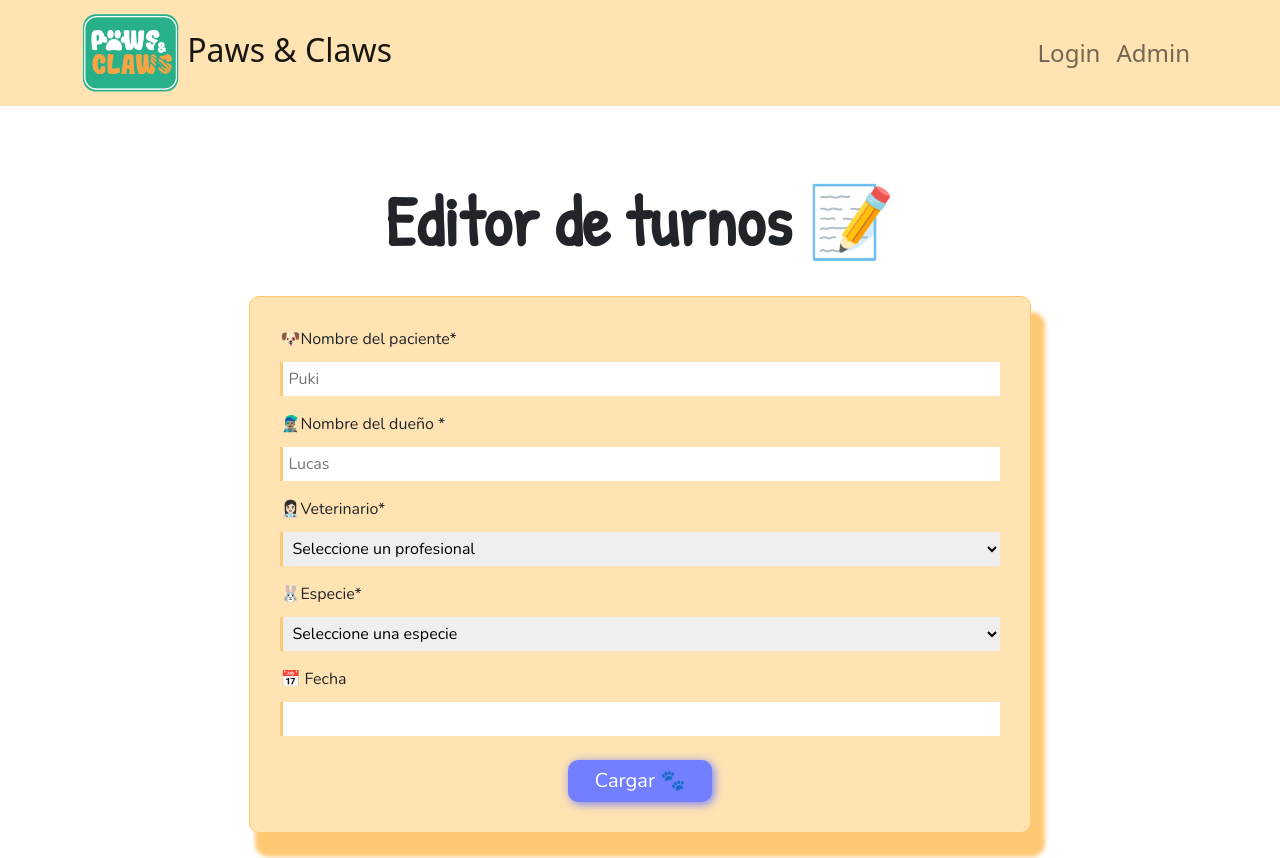
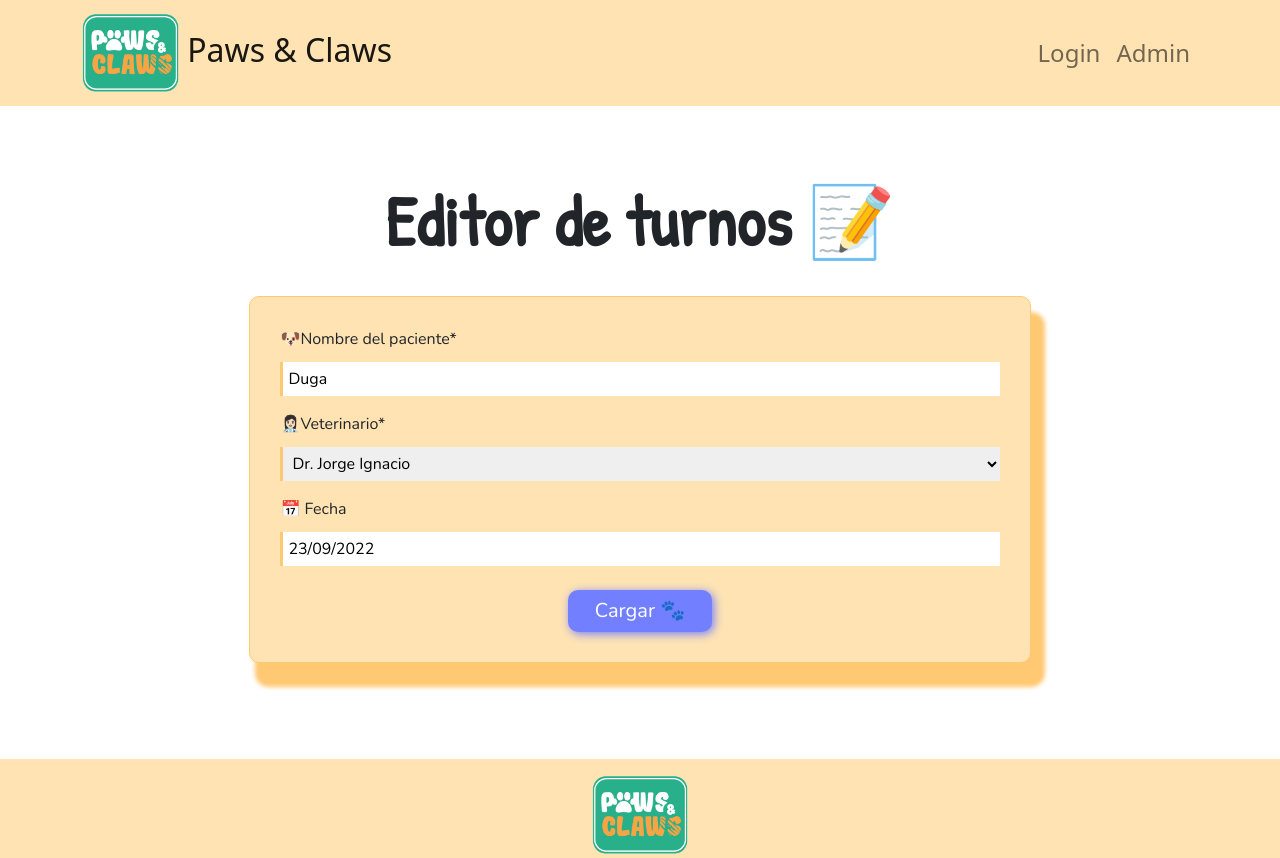
Before and after one commit to tomasCMPSN/ProyectoFinalGrupo2, a React (Create React App) app: page /turnosedit/1 in a window 1280 px wide. Shown: the top 858 px of the page. Built offline with nearby package versions, Linux system fonts and the light colour scheme; data requests are answered from the project's data file.

Commit message:
Agrego funcionalidad de update dl crud de turnos

```diff
--- a/db.json
+++ b/db.json
@@ -1,27 +1,27 @@
 {
   "appointment": [
     {
-      "petName": "Firulais",
-      "vet": "Dra. Marta Minujin",
-      "date": "23/02/2022",
+      "petName": "Duga",
+      "vet": "Dr Jorge Ignacio",
+      "date": "23/09/2022",
       "id": "1"
     },
     {
       "petName": "Pipi",
-      "vet": "Dra. Marta Minujin",
-      "date": "25/02/2022",
+      "vet": "Dr Jorge Ignacio",
+      "date": "25/02/2023",
       "id": "2"
     },
     {
-      "petName": "puki",
-      "vet": "Dr. Jorge Ignacio",
-      "date": "23/03/2022",
+      "petName": "Peque",
+      "vet": "Dr Jorge Ignacio",
+      "dat": "23/03/2022",
       "id": "ymgR66Y"
     },
     {
       "petName": "dsfsaf",
       "vet": "Dra Marta Minujin",
-      "date": "23/09/2002",
+      "dat": "23/09/2002",
       "id": "2pNOQxY"
     },
     {
--- a/src/App.js
+++ b/src/App.js
@@ -49,8 +49,8 @@ function App() {
             />
             <Route
               exact
-              path="/turnosedit/:dni"
-              element={<TurnosEdit DB={DB} />}
+              path="/turnosedit/:id"
+              element={<TurnosEdit DB={DB} getApi={getApi} />}
             />
           </Routes>
         </main>
--- a/src/components/views/turnos/Turno.js
+++ b/src/components/views/turnos/Turno.js
@@ -1,11 +1,10 @@
 import React from "react";
-import {Link} from 'react-router-dom'
+import { Link } from "react-router-dom";
+
+const Turno = ({ turno }) => {
 
 
-
-const Turno = ({ turno }) => {
   return (
-
     <tr>
       <td>{turno.petName}</td>
 
@@ -14,23 +13,11 @@ const Turno = ({ turno }) => {
       <td> {turno.date}</td>
       <td className="w-25">
         <div className="d-flex justify-content-center">
-          <Link
-            to={`/turnosedit/${turno.id}`}
-
-          >
-            Editar
-          </Link>
-          <button
-
-
-          >
-            Borrar
-          </button>
+          <Link to={`/turnosedit/${turno.id}`}>Editar</Link>
+          <button onClick={()=>{handleDelete()}}>Borrar</button>
         </div>
       </td>
-
     </tr>
-
   );
 };
 
--- a/src/components/views/turnos/TurnosEdit.js
+++ b/src/components/views/turnos/TurnosEdit.js
@@ -1,115 +1,157 @@
-import React from 'react';
+import React , {useRef} from "react";
 import { Form } from "react-bootstrap";
-import './Turnos.css'
-import {useState, useEffect} from 'react'
-import { useParams } from 'react-router-dom';
+import "./Turnos.css";
+import { useState, useEffect } from "react";
+import { useParams } from "react-router-dom";
+import {
+  validateNames,
+  validateVet,
+  validateDate,
+} from "../../helpers/ValidateForms";
+import Swal from "sweetalert2";
+import { useNavigate } from "react-router-dom";
 
 
-const TurnosEdit = ({DB}) => {
+const TurnosEdit = ({ DB, getApi }) => {
   // state
   const [turno, setTurno] = useState({});
   //Parametros
-  const {dni} = useParams();
+  const { id } = useParams();
+  // Use ref
+  const petNameRef = useRef("");
+  const vetRef = useRef("");
+  const dateRef = useRef("");
+  // Navigate
+  const navigate = useNavigate()
+
+  useEffect(async () => {
+    try {
+      const res = await fetch(`${DB}/${id}`);
+      const appointmentAppi = await res.json();
+      setTurno(appointmentAppi);
+
+    } catch (error) {
+      console.log(error);
+    }
+  }, []);
+
+  const handleSubmit = (e) => {
+    e.preventDefault();
+    // Validaciones
+
+    if (!validateNames(petNameRef.current.value) || !validateVet(vetRef.current.value) || !validateDate(dateRef.current.value)) {
+      Swal.fire({
+        icon: "error",
+        title: "Oops...",
+        text: "Ingreso algun dato incorrecto, por favor revise el formulario",
+      });
+      return;
+    }
+
+    const appUpdated = {
+
+      petName: petNameRef.current.value,
+      vet: vetRef.current.value,
+      date: dateRef.current.value
+    }
+
+
+    Swal.fire({
+      title: "Esta seguro que quiere editar este turno?",
+      icon: "warning",
+      showCancelButton: true,
+      confirmButtonColor: "#56ced6",
+      cancelButtonColor: "#ffc872",
+      cancelButtonText: "Cancelar",
+      confirmButtonText: "Si",
+    }).then(async (result) => {
+      if (result.isConfirmed) {
+        try {
+          const res = await fetch(`${DB}/${id}`,{
+            method: "PUT",
+            headers: {
+              "Content-Type": "application/json",
+          },
+          body: JSON.stringify(appUpdated)
+
+          });
+          if (res.status === 200) {
+            Swal.fire(
+              "Modificado!",
+              "Su turno fue modificado correctamente",
+              "success"
+            );
+            getApi();
+            navigate('../../turnostable')
 
 
 
-  useEffect(async()=>{
-    try {
-      const res = await fetch(`${DB}/${dni}`)
-   console.log(res)
-    //  const appointmentAppi= await res.json();
-    // console.log(appointmentAppi)
-
-    } catch (error) {
-      console.log(error)
-
-    }
-
-  }, [])
-    return (
-        <section className='container mt-5 '>
-        <article >
-        <h1 className='form-style-title '>Editor de turnos 📝</h1>
 
 
-        </article>
+          }
+        } catch (error) {
+          console.log(error);
+        }
+      }
+    });
 
 
-     <article className='d-flex justify-content-center mb-5 ' >
+  }
+  return (
+    <section className="container mt-5 ">
+      <article>
+        <h1 className="form-style-title ">Editor de turnos 📝</h1>
+      </article>
 
-        <Form className="mb-5 form_style">
+      <article className="d-flex justify-content-center mb-5 ">
+        <Form className="mb-5 form_style" onSubmit={handleSubmit}>
           <Form.Group className="mb-3 " controlId="formBasicEmail">
             <Form.Label>🐶Nombre del paciente*</Form.Label>
-            <input className='form-stle-inner' type="text"  placeholder="Puki" />
-          </Form.Group>
-          <Form.Group className="mb-3" controlId="formBasicEmail">
-            <Form.Label>👨🏽‍🎤Nombre del dueño *</Form.Label>
-            <input  type="text" placeholder="Lucas" className='form-stle-inner'/>
+            <input
+              className="form-stle-inner"
+              type="text"
+              defaultValue={turno.petName}
+              placeholder="Puki"
+              ref ={petNameRef}
+
+            />
           </Form.Group>
 
           <Form.Group className="mb-3" controlId="formBasicCheckbox">
-            <Form.Label >👩🏻‍⚕️Veterinario*</Form.Label>
-            <select className='form-stle-inner' >
+            <Form.Label>👩🏻‍⚕️Veterinario*</Form.Label>
+            <select
+            ref={vetRef}
+              className="form-stle-inner"
+              value={turno.vet}
+
+              onChange={({ target }) =>
+                setTurno({ ...turno, vet: target.value })
+              }
+            >
               <option value="">Seleccione un profesional </option>
-              <option value="emilse">Dra. Emilse Arias</option>
-              <option value="jony">Dr. Jonathan Plodzien </option>
+
+              <option value="Dr Jorge Ignacio">Dr. Jorge Ignacio</option>
+              <option value="Dra Marta Minujin">Dra. Marta Minujin </option>
             </select>
           </Form.Group>
 
-          <Form.Group className="mb-3" controlId="formBasicCheckbox">
-            <Form.Label>🐰Especie*</Form.Label>
-            <select className='form-stle-inner' >
-              <option value="">Seleccione una especie</option>
-              <option value="ave">Ave</option>
-              <option value="gato">Gato</option>
-              <option value="perro">Perro</option>
-              <option value="pez">Pez</option>
-              <option value="reptil">Reptil</option>
-              <option value="roedor">Roedor</option>
-            </select>
+          <Form.Group className="mb-3" controlId="formBasicEmail">
+            <Form.Label>📅 Fecha </Form.Label>
+            <input
+             ref={dateRef}
+              className="form-stle-inner"
+              defaultValue={turno.date}
+              placeholder="Ingrese la fecha para el turno dd/mm/yyyy"
+            />
           </Form.Group>
-          <Form.Group className="mb-3"  controlId="formBasicEmail">
-            <Form.Label>📅 Fecha </Form.Label>
-            <input className='form-stle-inner' />
-          </Form.Group>
-          {/* <Form.Group className="mb-3" controlId="formBasicEmail">
-            <Form.Label>⏰ Horario </Form.Label>
-            <select className='form-stle-inner' >
-              <option value="">Seleccione un horario</option>
-              <option value="">08:00</option>
-              <option value="">08:30</option>
-              <option value="">09:00</option>
-              <option value="">09:30</option>
-              <option value="">10:00</option>
-              <option value="">10:30</option>
-              <option value="">11:00</option>
-              <option value="">11:30</option>
-              <option value="">12:00</option>
-              <option value="">12:30</option>
-              <option value="">13:00</option>
-              <option value="">17:00</option>
-              <option value="">17:30</option>
-              <option value="">18:00</option>
-              <option value="">18:30</option>
-              <option value="">19:00</option>
-              <option value="">19:30</option>
-              <option value="">20:00</option>
 
-
-            </select> */}
-
-
-          {/* </Form.Group> */}
-
-
-        <div className="text-center mt-4">
+          <div className="text-center mt-4">
             <button className="form-style-btn ">Cargar 🐾</button>
           </div>
         </Form>
-        </article>
-
+      </article>
     </section>
-    );
+  );
 };
 
 export default TurnosEdit;
```
Lines whose indentation alone changed are shown as unchanged.
